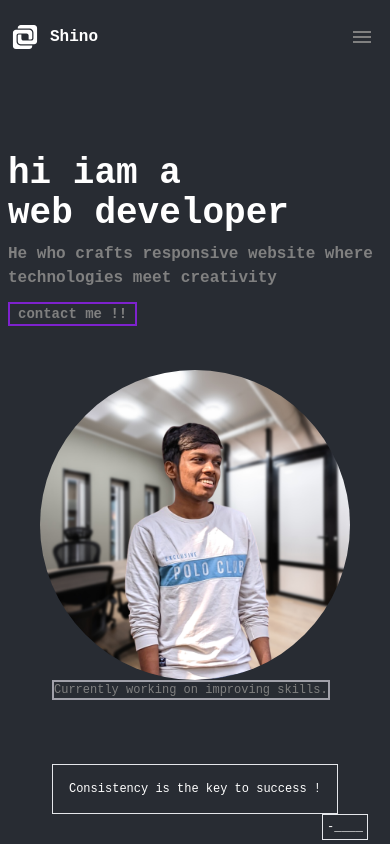
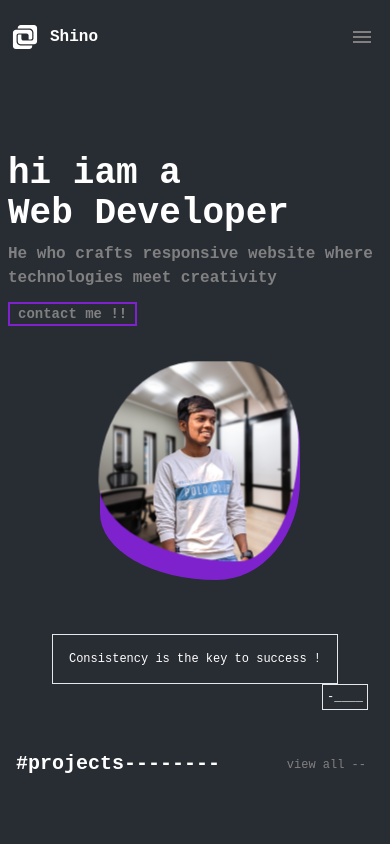
Before and after one commit to SHINOYP/Portfolio-v2.0, a React (Create React App) app: page / in a window 390 px wide. Shown: the top 844 px of the page. Built offline with nearby package versions, Linux system fonts and the light colour scheme.

Commit message:
animation

```diff
--- /dev/null
+++ b/src/Components/BlobAnimation/BlobAnimation.css
@@ -0,0 +1,54 @@
+.blob-container {
+    display: flex;
+    justify-content: center;
+    align-items: center;
+    position: relative;
+  }
+
+  .blob {
+    width: 300px;
+    height: 300px;
+    border-radius: 50% 30% 30% 70% / 60% 40% 60% 40%;
+    background-color: #f57c00;
+    position: relative;
+    background-image: url('/src//img/mine.png');
+    background-size: cover;
+    @media(max-width:767px){
+        width: 200px;
+        height: 200px;
+    }
+  }
+  /* styles.css */
+@keyframes blobAnimation {
+    0% {
+      transform: translateX(0);
+    }
+    50% {
+      transform: translateX(4px) translateY(-10px);
+    }
+    100% {
+      transform: translateX(0);
+    }
+  }
+  .blob {
+    /* Previous styles */
+    animation: blobAnimation 5s infinite;
+  }
+
+/* styles.css */
+.blob-behind {
+    width: 300px;
+    height: 300px;
+    border-radius: 50% 30% 50% 70% / 60% 40% 60% 40%;
+    background-color: rgb(126 34 206);
+    position: absolute;
+    z-index: -1;
+    top: 10px; /* Adjust the positioning based on your needs */
+    left: 10px; /* Adjust the positioning based on your needs */
+    @media(max-width:767px){
+        width: 200px;
+        height: 200px;
+        top: 10px;
+        left: 60px
+    }
+  }
--- /dev/null
+++ b/src/Components/BlobAnimation/BlobAnimation.js
@@ -0,0 +1,13 @@
+import React from "react";
+import "./BlobAnimation.css";
+
+const BlobAnimation = () => {
+  return (
+    <div className="blob-container">
+      <div className="blob"></div>
+      <div className="blob-behind" />
+    </div>
+  );
+};
+
+export default BlobAnimation;
--- /dev/null
+++ b/src/Components/ProjectCard/ProjectBoxStyles.css
@@ -0,0 +1,64 @@
+/* styles.css */
+.flip-card {
+    perspective: 1000px;
+    width: 400px;
+    height: 400px;
+    @media(max-width:767px) {
+        width: 80vw;
+    }
+  }
+
+  .flip-card-inner {
+    width: 100%;
+    height: 100%;
+    text-align: center;
+    transition: transform 0.6s;
+    transform-style: preserve-3d;
+    display: flex;
+    justify-content: center;
+    align-items: center;
+  }
+
+  .flip-card:hover .flip-card-inner {
+    transform: rotateY(180deg);
+  }
+
+  .flip-card-front,
+  .flip-card-back {
+    position: absolute;
+    width: 100%;
+    height: 100%;
+    backface-visibility: hidden;
+  }
+
+  .flip-card-front {
+    display: flex;
+    margin-left: auto;
+    margin-right: auto;
+    border-radius: 0.375rem;
+    flex-direction: column;
+    height: fit-content;
+    width: 20rem;
+    padding: 0.75rem;
+
+    @media(max-width:767px) {
+        height: fit-content;
+        width: 80vw;
+
+    }
+  }
+
+  .flip-card-back {
+    transform: rotateY(180deg);
+    width: 400px;
+    border-radius: 2%;
+    height: 300px;
+    display: flex;
+    background: black;
+    justify-content: center;
+    flex-direction: column;
+    align-items: center;
+    @media(max-width:767px) {
+        width: 80vw;
+    }
+  }
--- /dev/null
+++ b/src/Components/ProjectCard/project_Box.jsx
@@ -0,0 +1,44 @@
+import "./ProjectBoxStyles.css";
+import Aos from "aos";
+import "aos/dist/aos.css";
+import { useEffect } from "react";
+import LiveTvIcon from "@mui/icons-material/LiveTv";
+import GitHubIcon from "@mui/icons-material/GitHub";
+const React = require("react");
+
+export default function Project_box({ data }) {
+  useEffect(() => {
+    Aos.init({ duration: 2000 });
+  }, []);
+  console.log(data.image);
+
+  return (
+    <div className="flip-card">
+      <div className="flip-card-inner">
+        <div
+          data-aos="fade-up"
+          className="flip-card-front  bg-gradient-to-r from-indigo-800 via-purple-800 to-gray-700  "
+        >
+          <img
+            alt=""
+            src={`${data?.image}`}
+            className=" border rounded-md border-purple-700 mb-1 mx-auto "
+          ></img>
+          {/* <a href={data.link} className="">
+          Visit
+        </a> */}
+          <div className="flex flex-col  ">
+            <h4 className=" font-bold text-lg text-white">{data.name}</h4>
+            <p className="  mr-2 leading-4 overflow-hidden  text-[10px] md:text-xs text-white">
+              {data.description}
+            </p>
+          </div>
+        </div>
+        <div class="flip-card-back">
+          <a href={data.link}><GitHubIcon  sx={{fontSize:'3rem'}} className="m-3 hover:text-purple-500"/></a>
+          <LiveTvIcon  sx={{fontSize:'3rem'}} className="m-3 hover:text-purple-500"/>
+        </div>
+      </div>
+    </div>
+  );
+}
--- /dev/null
+++ b/src/Components/TypingAnimation.js
@@ -0,0 +1,21 @@
+import React, { useState, useEffect } from "react";
+
+const TypingAnimation = ({ text, speed }) => {
+  const [displayText, setDisplayText] = useState("");
+  const [currentIndex, setCurrentIndex] = useState(0);
+
+  useEffect(() => {
+    let interval;
+    if (currentIndex < text.length) {
+      interval = setInterval(() => {
+        setDisplayText((prevText) => prevText + text[currentIndex]);
+        setCurrentIndex((prevIndex) => prevIndex + 1);
+      }, speed);
+    }
+    return () => clearInterval(interval);
+  }, [currentIndex, speed, text]);
+
+  return <span>{displayText}</span>;
+};
+
+export default TypingAnimation;
--- a/src/Components/project_Box.jsx
+++ /dev/null
@@ -1,38 +0,0 @@
-import work from "../img/working.png";
-import Aos from "aos";
-import "aos/dist/aos.css";
-import { useEffect } from "react";
-const React = require("react");
-
-export default function Project_box({ data }) {
-  useEffect(() => {
-    Aos.init({ duration: 2000 });
-  }, []);
-  console.log(data.image);
-
-  return (
-    <>
-      <div
-        data-aos="fade-up"
-        className="flex flex-col md:w-80  h-72 md:h-72 p-3 mx-auto rounded-md bg-gradient-to-r from-indigo-800 via-purple-800 to-gray-700  md:ml-10 md:mt-16 mt-10 "
-
-      >
-
-        <img
-          alt=""
-          src={`${data?.image}`}
-          className=" border rounded-md border-purple-700 mb-1 mx-auto "
-        ></img>
-        {/* <a href={data.link} className="">
-          Visit
-        </a> */}
-        <div className="flex flex-col  ">
-          <h4 className=" font-bold text-lg text-white">{data.name}</h4>
-          <p className="  mr-2 leading-4 overflow-hidden  text-xs text-white">
-            {data.description}
-          </p>
-        </div>
-      </div>
-    </>
-  );
-}
--- a/src/Data.js
+++ b/src/Data.js
@@ -2,7 +2,7 @@ export const projects = [
   {
     id: "1",
     name: "Gixxel",
-    link: "abc",
+    link: "https://github.com/SHINOYP/Gixxel",
     image: require("./img/screenshots/Gixxel.png"),
     description:
       "With Gixxel, you can explore a vast collection of movies, discover new releases, and access detailed information about your favorite films.",
@@ -10,16 +10,16 @@ export const projects = [
   {
     id: "2",
     name: "LMS",
-    link: "abc",
+    link: "https://github.com/SHINOYP/LMS-Learning-Management-System-",
     image: require("./img/screenshots/Lms.png"),
     description: "Learning management System",
   },
   {
     id: "3",
-    name: "E-commerce two",
-    link: "abc",
+    name: "E-commerce ",
+    link: "https://github.com/SHINOYP/Pedia",
     image: require("./img/screenshots/Ecommerce.png"),
-    description: "E-Commece app",
+    description: "E-Commece app(work in progress..)",
   },
   {
     id: "4",
--- a/src/pages/home.jsx
+++ b/src/pages/home.jsx
@@ -1,3 +1,4 @@
+import { useState } from "react";
 import SIT_img from "../img/sit.svg";
 import Coming_soon from "../img/working.png";
 import Skill from "../img/skill-bg.svg";
@@ -10,12 +11,30 @@ import Aos from "aos";
 import "aos/dist/aos.css";
 import bg2 from "../img/bg-2.svg";
 import { useNavigate } from "react-router-dom";
-import ProjectBox from "../Components/project_Box";
+import ProjectBox from "../Components/ProjectCard/project_Box";
 import SelfPotrait from '../img/mine.png'
-
+import BlobAnimation from '../Components/BlobAnimation/BlobAnimation'
+import TyingAnimation from '../Components/TypingAnimation'
 const React = require("react");
 
 export default function Home() {
+  const [text, setText] = useState('');
+  const fullText = 'Web developer';
+
+  useEffect(() => {
+    let currentIndex = 0;
+
+    const typingEffect = () => {
+      if (currentIndex < fullText.length) {
+        setText((prevText) => prevText + fullText[currentIndex]);
+        currentIndex++;
+        setTimeout(typingEffect, 100); // Adjust typing speed here (milliseconds)
+      }
+    };
+
+    typingEffect();
+  }, []);
+
   useEffect(() => {
     Aos.init({ duration: 2000 });
     window.scrollTo(0, 0);
@@ -32,10 +51,12 @@ export default function Home() {
           <div className="mt-20 ml-2 md:ml-10 font-semibold ">
             <h1 className="md:text-5xl text-4xl">
               {" "}
-              hi iam a{" "}
+
+              <TyingAnimation text={'hi iam a'} speed={'100'}/>
               <span>
                 {" "}
-                <br /> web developer
+                <br />
+                <TyingAnimation text={'Web Developer'} speed={'200'}/>
               </span>
             </h1>
             <p className=" my-2 text-base md:text-lg ">
@@ -49,12 +70,13 @@ export default function Home() {
             </form>
           </div>
           <div className="m-10 flex-col ">
-            <img src={SelfPotrait} data-aos="zoom-out"  className="rounded-full sm:w-2/3  " alt=""></img>
-            <div className="flex w-fit border-2 border-zinc-400 ml-3  xl:ml-16">
+            <BlobAnimation/>
+            {/* <img src={SelfPotrait} data-aos="zoom-out"  className="rounded-full sm:w-2/3  " alt=""></img> */}
+            {/* <div className="flex w-fit border-2 border-zinc-400 ml-3  xl:ml-16">
               <p className="flex mx-auto    text-xs align-center md:mx-10 mx-1">
                 Currently working on improving skills.
               </p>
-            </div>
+            </div> */}
           </div>
         </div>
       </section>
@@ -116,25 +138,25 @@ export default function Home() {
             data-aos="fade-up"
             className="md:flex  md:ml-4 m-2  flex-col md:flex-row"
           >
-            <div className=" pic hide md:w-40  h-32 border border-purple-700 m-2 ">
+            <div className=" text-lg  pic hide md:w-40  h-32 border border-purple-700 m-2 ">
               <h3 className=" border-b-2 border-b text-white p-2">Languages</h3>
               {/* &nbsp;&nbsp;C &nbsp;&nbsp;&nbsp; C++&nbsp;&nbsp;&nbsp; */}
               &nbsp;Html&nbsp;&nbsp;&nbsp;Css &nbsp;JavaScript&nbsp;
-              &nbsp;&nbsp;&nbsp;
+              &nbsp;&nbsp;&nbsp;C,C++
             </div>
             <div
               data-aos="fade-up"
-              className=" pic hide md:w-40 h-32 border border-purple-700 m-2"
+              className=" text-lg pic hide md:w-40 h-32 border border-purple-700 m-2"
             >
               <h3 className=" border-b-2 border-b text-white p-2">Databases</h3>
               &nbsp;&nbsp;Mysql &nbsp;&nbsp;MongoDb&nbsp;&nbsp;&nbsp;&nbsp;
             </div>
             <div
               data-aos="fade-up"
-              className=" pic hide md:w-40 h-32 border border-purple-700 m-2"
+              className=" pic  text-lg hide md:w-40 h-32 border border-purple-700 m-2"
               style={{ width: "auto" }}
             >
-              <h3 className=" border-b-2 border-b text-white p-2">Tools</h3>
+              <h3 className=" border-b-2 border-b text-white text-xl p-2">Tools</h3>
               &nbsp;&nbsp;React&nbsp;&nbsp;&nbsp;&nbsp;Tailwind&nbsp;&nbsp;&nbsp;&nbsp;Node.js&nbsp;
               &nbsp;&nbsp;Express
             </div>
--- a/src/pages/projects.jsx
+++ b/src/pages/projects.jsx
@@ -1,5 +1,5 @@
 import { useEffect } from "react";
-import ProjectBox from "../Components/project_Box";
+import ProjectBox from "../Components/ProjectCard/project_Box";
 import { motion } from "framer-motion";
 import { projects } from "../Data";
 const React = require("react");
```
